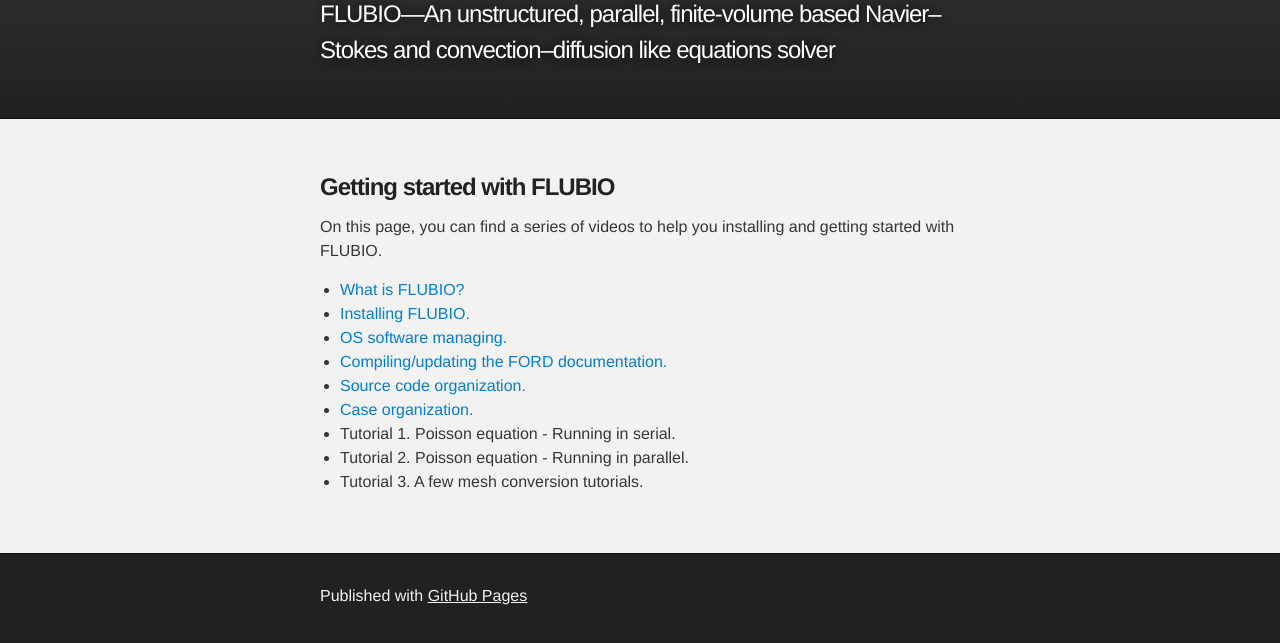
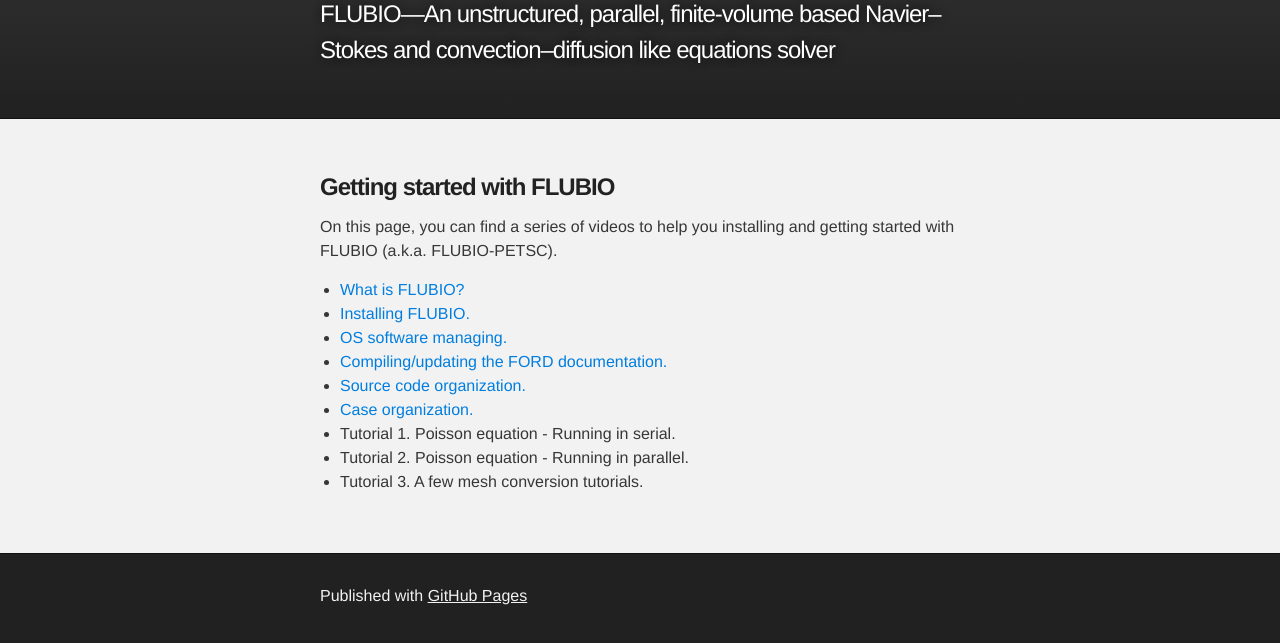
Before and after one commit to flubiopetsc/flubiopetsc, a plain HTML site: page getting_started.html in a window 1280 px wide. Shown: the part 127-770 px from the top of the page. Drawn offline with Linux system fonts and the light colour scheme.

Commit message:
Add files via upload

```diff
--- a/getting_started.html
+++ b/getting_started.html
@@ -49,7 +49,7 @@ Getting started with FLUBIO
 
 
 <p>
-On this page, you can find a series of videos to help you installing and getting started with FLUBIO.
+On this page, you can find a series of videos to help you installing and getting started with FLUBIO (a.k.a. FLUBIO-PETSC).
 </p>
 
 
```
